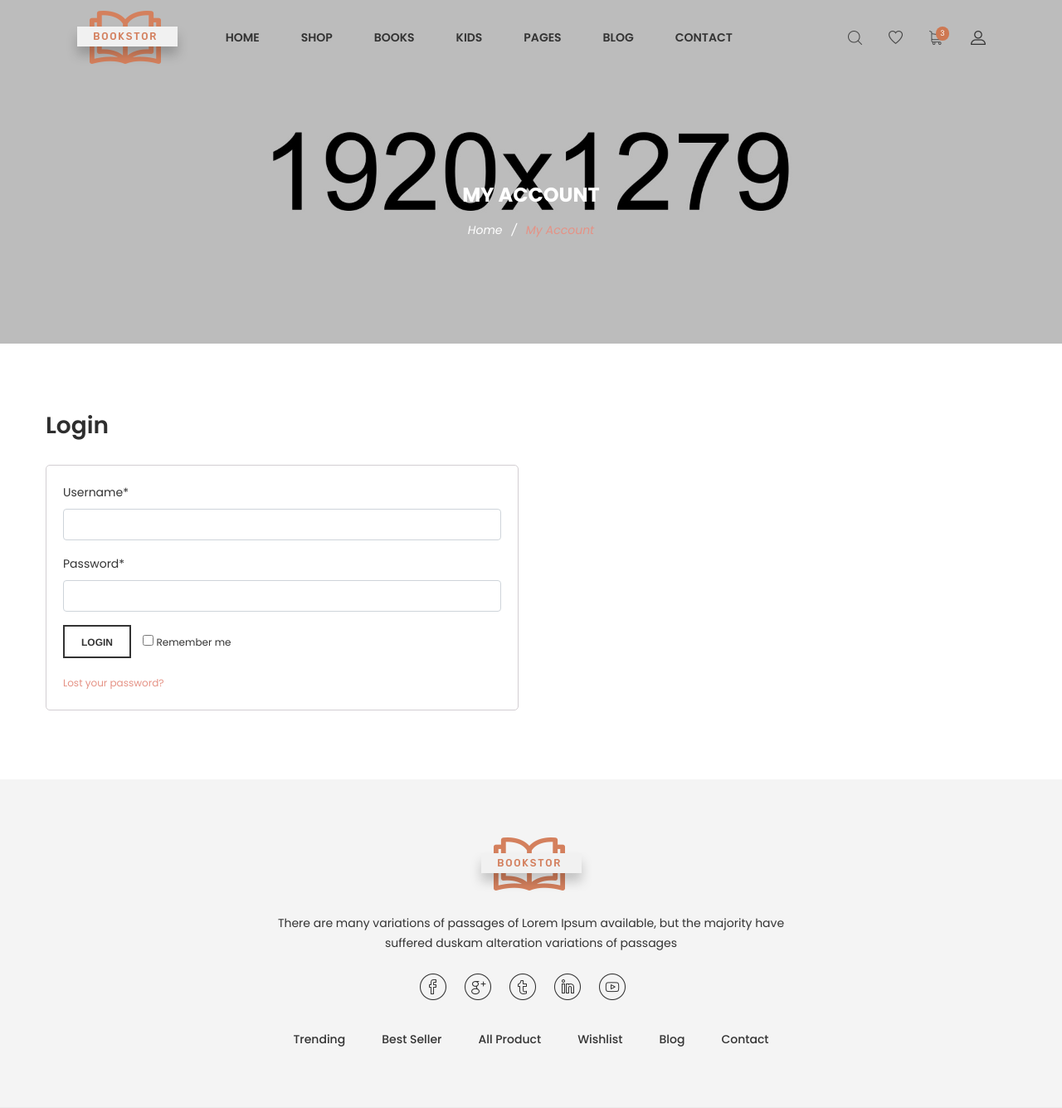
After one commit to RomjanHossain/Project_Ecommerce, a Django app: page /signin/ in a window 1280 px wide. The commit adds this page. Shown: the whole page at 83% size. Run offline with Django 3.2, Linux system fonts and the light colour scheme; some libraries are stand-ins or nearby versions; some web fonts are replaced.

Commit message:
login auth success

```diff
--- a/basic/forms.py
+++ b/basic/forms.py
@@ -30,7 +30,7 @@ class ContactForm(forms.Form):
 
 class SignInForm(forms.Form):
     username = forms.CharField()
-    password = forms.CharField(widget=forms.PasswordInput())
+    password = forms.CharField(widget=forms.PasswordInput)
 
 
 # class Registerform(forms.Form):
--- a/basic/views.py
+++ b/basic/views.py
@@ -1,5 +1,6 @@
 from django.shortcuts import render, redirect
 from .forms import ContactForm, SignInForm
+from django.contrib import messages
 from django.contrib.auth import authenticate, login, logout
 # Create your views here.
 
@@ -28,24 +29,25 @@ def contact(request):
 
 
 def login_form(request):
-    sign_in_form = SignInForm()
+    form = SignInForm()
     context = {
-        'title': 'Sign in',
-        'signin': sign_in_form
+        'form': form
     }
-    if sign_in_form.is_valid():
-        username = sign_in_form.cleaned_data.get('username')
-        password = sign_in_form.cleaned_data.get('password')
-        print(sign_in_form.cleaned_data)
+    if request.method == 'POST':
+        username = request.POST['username']
+        password = request.POST['password']
         user = authenticate(request, username=username, password=password)
-        print(user.is_authenticated)
+        print(username, password)
         if user is not None:
             login(request, user)
+            print(user.is_authenticated)
+            messages.success(request, "You've logged in Successfully")
             return redirect('home')
         else:
-            print('User not Found')
-        context['signin'] = SignInForm()
-    return render(request, 'basic/auth/login.html', context)
+            messages.success(request, "Info incorrecet")
+            return redirect('login')
+    else:
+        return render(request, 'basic/auth/login.html', context)
 
 
 def register(request):
--- /dev/null
+++ b/templates/basic/auth/login.html
@@ -0,0 +1,55 @@
+{%extends 'basic/home.html'%}
+{%block content%}
+{% load crispy_forms_tags %}
+<div class="ht__bradcaump__area bg-image--6">
+    <div class="container">
+        <div class="row">
+            <div class="col-lg-12">
+                <div class="bradcaump__inner text-center">
+                    <h2 class="bradcaump-title">My Account</h2>
+                    <nav class="bradcaump-content">
+                        <a class="breadcrumb_item" href="index.html">Home</a>
+                        <span class="brd-separetor">/</span>
+                        <span class="breadcrumb_item active">My Account</span>
+                    </nav>
+                </div>
+            </div>
+        </div>
+    </div>
+</div>
+<!-- End Bradcaump area -->
+<!-- Start My Account Area -->
+<section class="my_account_area pt--80 pb--55 bg--white">
+    <div class="container">
+        <div class="row">
+            <div class="col-lg-6 col-12">
+                {%if messages%}
+
+                    {%for message in messages%}
+                    <div class="alert alert-danger alert-dismissible fade show" role="alert">
+                        {{message}}
+                    {%endfor%}
+
+                </div>
+                {%endif%}
+                <!-- <div class="my__account__wrapper"> -->
+                    <h3 class="account__title">Login</h3>
+                    <form action="#" method="POST">
+                        <div class="account__form">
+                            {%csrf_token%}
+                            {{form|crispy}}
+                            <div class="form__btn">
+                                <button>Login</button>
+                                <label class="label-for-checkbox">
+                                    <input id="rememberme" class="input-checkbox" name="rememberme" value="forever" type="checkbox">
+                                    <span>Remember me</span>
+                                </label>
+                            </div>
+                            <a class="forget_pass" href="#">Lost your password?</a>
+                        </div>
+                    </form>
+                <!-- </div> -->
+            </div>
+        </div>
+</section>
+{%endblock%}
--- a/templates/basic/home.html
+++ b/templates/basic/home.html
@@ -246,8 +246,12 @@
 											<div class="switcher-options">
 												<div class="switcher-currency-trigger">
 													<div class="setting__menu">
+														{%if user.is_authenticated%}
+														<span><a href="{%url 'logout'%}">Logout</a></span>
+														{%else%}
 														<span><a href="{%url 'regi'%}">Create An Account</a></span>
 														<span><a href="{%url 'login'%}">Sign In</a></span>
+														{%endif%}
 														<!-- <span><a href="#">Compare Product</a></span>
 														<span><a href="#">My Account</a></span>
 														<span><a href="#">My Wishlist</a></span> -->
```
Also changed, not shown: templates/basic/auth/regi.html (added, +45 -0 lines), db.sqlite3.
